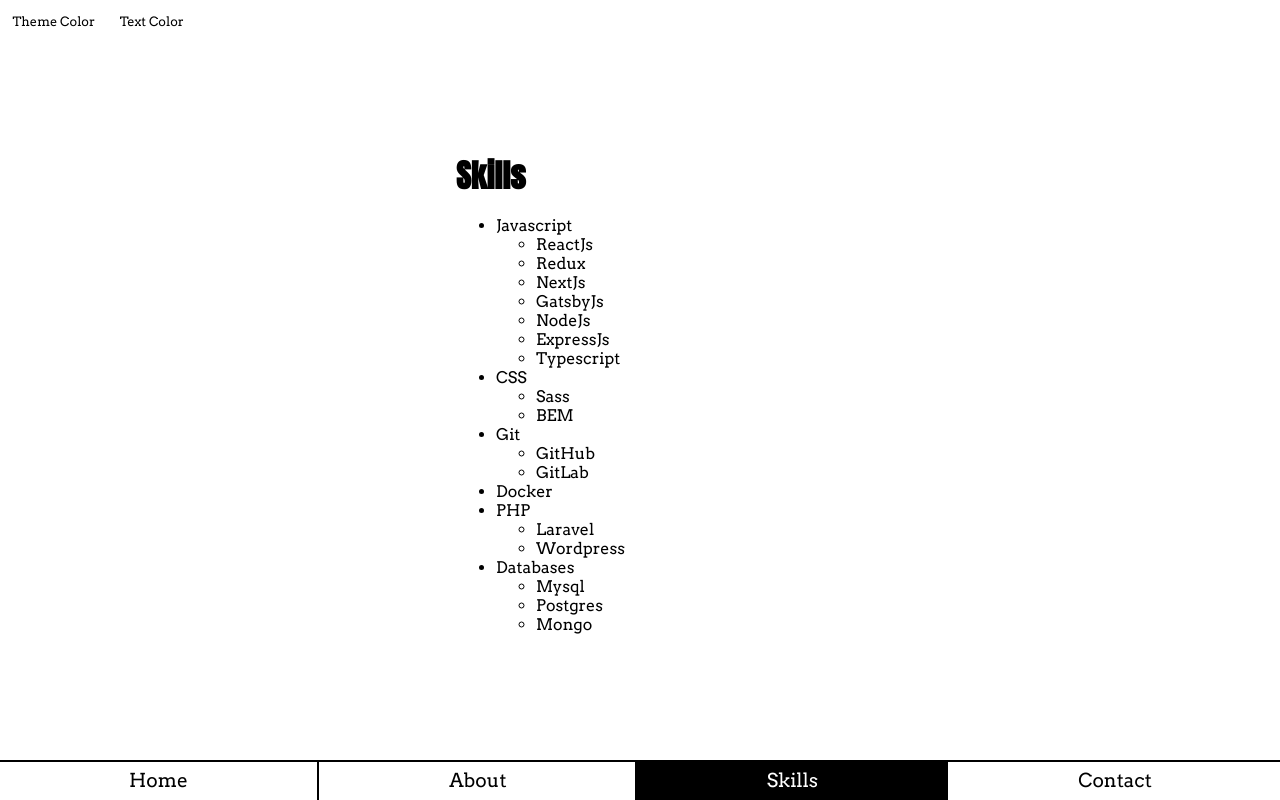
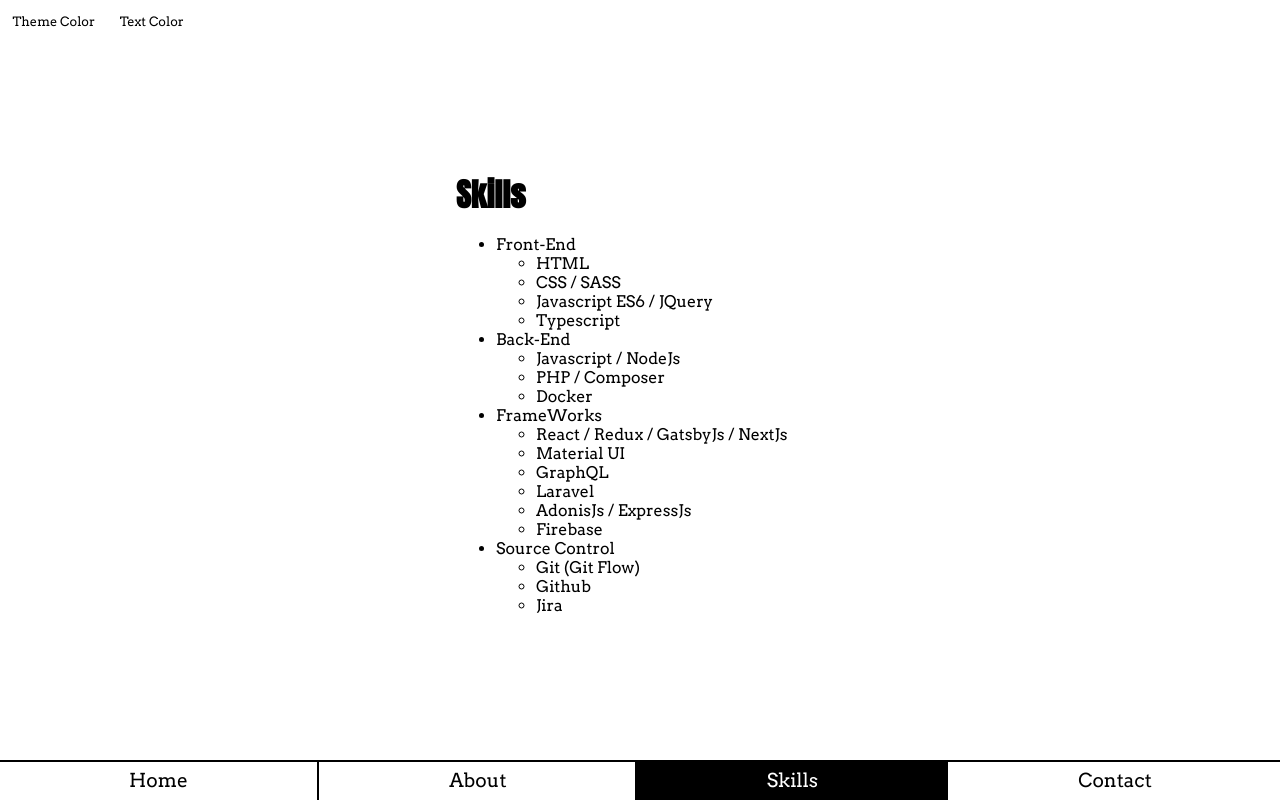
Before and after one commit to jonnitg/jonnitg.github.io, a Next.js app: page /skills in a window 1280 px wide. Built offline with nearby package versions, Linux system fonts and the light colour scheme.

Commit message:
Update skills section

```diff
--- a/src/components/skills-section/skills-section.component.tsx
+++ b/src/components/skills-section/skills-section.component.tsx
@@ -12,45 +12,39 @@
         <div className={styles.stl__text}>
           <ul>
             <li>
-              Javascript
+              Front-End
               <ul>
-                <li>ReactJs</li>
-                <li>Redux</li>
-                <li>NextJs</li>
-                <li>GatsbyJs</li>
-                <li>NodeJs</li>
-                <li>ExpressJs</li>
+                <li>HTML</li>
+                <li>CSS / SASS</li>
+                <li>Javascript ES6 / JQuery</li>
                 <li>Typescript</li>
               </ul>
             </li>
             <li>
-              CSS
+              Back-End
               <ul>
-                <li>Sass</li>
-                <li>BEM</li>
+                <li>Javascript / NodeJs</li>
+                <li>PHP / Composer</li>
+                <li>Docker</li>
               </ul>
             </li>
             <li>
-              Git
+              FrameWorks
               <ul>
-                <li>GitHub</li>
-                <li>GitLab</li>
-              </ul>
-            </li>
-            <li>Docker</li>
-            <li>
-              PHP
-              <ul>
+                <li>React / Redux / GatsbyJs / NextJs</li>
+                <li>Material UI</li>
+                <li>GraphQL</li>
                 <li>Laravel</li>
-                <li>Wordpress</li>
+                <li>AdonisJs / ExpressJs</li>
+                <li>Firebase</li>
               </ul>
             </li>
             <li>
-              Databases
+              Source Control
               <ul>
-                <li>Mysql</li>
-                <li>Postgres</li>
-                <li>Mongo</li>
+                <li>Git (Git Flow)</li>
+                <li>Github</li>
+                <li>Jira</li>
               </ul>
             </li>
           </ul>
```
